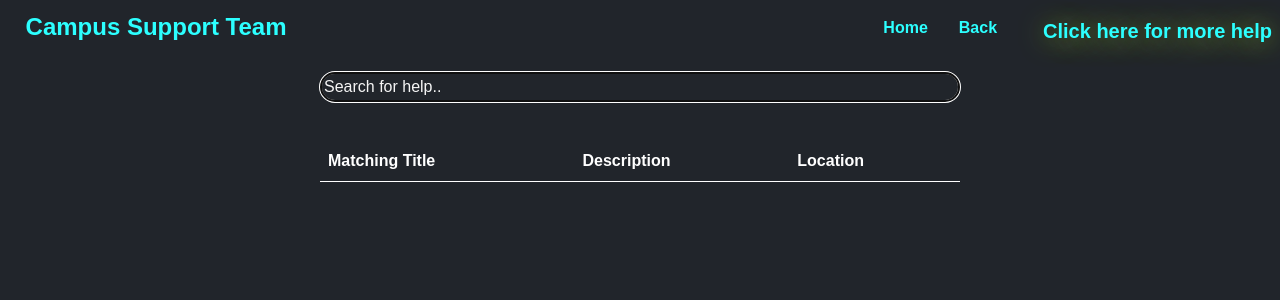
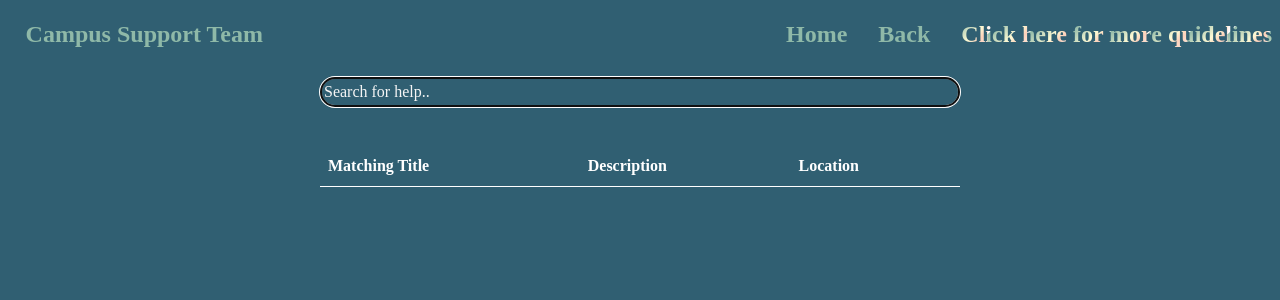
Before and after one commit to oniaom/campus_support, a Flask app: page /search in a window 1280 px wide; the page is wider, and only the part inside the window is pictured. Shown: the top 300 px of that part. Run offline with Flask 2, Linux system fonts and the light colour scheme; lists and menus that the app fills with data are empty.

Commit message:
Add files via upload
-collected ALL css code into styles.css
-added comments( taso -.- )
-created CUSTOM font...from now on we write   font-family: VirtuousSLab
-tried to make colors more minimal.....colors will be decided in the end unless i come up with smthing good that everyone fancies

```diff
--- a/static/css/styles.css
+++ b/static/css/styles.css
@@ -1,65 +1,84 @@
  body {
     width: 100%;
     height:100%;
-    background-color: #21252b ;
-    font-family: sans-serif;
+    background-color: #305F72 ;
+    font-family: VirtuousSLab;
 
   }
 
 
-
+/*HOME PAGE TITLE DESIGN START*/
 .title {
     font-weight: bold;
     text-align: center;
-     color:#2cffff;
-     font-family: sans-serif;
+     color:#FCD0BA;
+     font-family: VirtuousSLab;
+}
+/*HOME PAGE TITLE DESIGN END*/
+
+/* custom font start */
+@font-face {
+  font-family: 'VirtuousSLab';
+  src: url('Fonts/VirtuousSLab/Virtuous-Slab Bold.otf');
+  src: url('Fonts/VirtuousSLab/Virtuous-Slab Hairline.otf');
+  src: url('Fonts/VirtuousSLab/Virtuous-Slab Italic.otf');
+  src: url('Fonts/VirtuousSLab/Virtuous-Slab Thin.otf');
+  src: url('Fonts/VirtuousSLab/Virtuous-Slab.eot');
+  font-weight: Thin;
+  font-style: normal;
+
+}
+/* custom font end */
 
 
-}
-
+/*HOME PAGE SUBTITLE DESIGN START*/
 .subtitle {
     font-weight: bold;
     text-align: center;
-    color:#0aa7a7;
-    font-family: sans-serif;
+    color:#FEFAD4;
+    font-family: VirtuousSLab;
+}
+/*HOME PAGE SUBTITLE DESIGN START*/
 
-}
-
+/*SEARCH BOX2 FORM DESIGN START*/
 .centered
 {
     text-align: center;
-    font-family: sans-serif;
-
+    font-family: VirtuousSLab;
 }
+/*SEARCH BOX2 FORM DESIGN END*/
 
 
+/*HOME PAGE LEFT NAVBAR DESIGN START*/
 .navbar_left
 {
     margin-left: 2vw;
-    font-family: sans-serif;
+    font-family: VirtuousSLab;
+}
+/*HOME PAGE LEFT NAVBAR DESIGN END*/
 
-
-}
-
+/*HOME PAGE RIGHT NAVBAR DESIGN START*/
 .navbar_right {
     width: 100vw;
     margin: auto;
-    font-family: sans-serif;
+    font-family: VirtuousSLab;
+}
+/*HOME PAGE RIGHT NAVBAR DESIGN END*/
 
-}
-
+/*HOME PAGE  NAV DESIGN START*/
 .navigation_decoration {
     text-decoration: none;
     font-weight: bold;
-    font-family: sans-serif;
+    font-family: VirtuousSLab;
     color: white;
 }
+/*HOME PAGE  NAV DESIGN end*/
 
 .accordion_centered
 {
     width: 50vw;
     margin:auto;
-    font-family: sans-serif;
+    font-family: VirtuousSLab;
 
 }
 
@@ -67,80 +86,66 @@
 {
     width: 20vw;
     margin:auto;
-    font-family: sans-serif;
+    font-family: VirtuousSLab;
 
 }
 
 .search_button {
     margin: auto;
-    font-family: sans-serif;
+    font-family: VirtuousSLab;
 
 }
 
 
 /*
-moving all the common issues to the left
+all the common issues list dec
 */
-
 .all_common_issues{
-  margin-left: 0;
-  font-family: sans-serif;
+  font-family: VirtuousSLab;
 
 }
 
-/*
-Animation for the "click here for more help" button
-*/
-#custom_search_button {
-
-    -webkit-border-radius: 60px;
-    border-radius: 60px;
-     cursor: pointer;
-    display: inline-block;
-    font-family: sans-serif;
-    font-size: 20px;
-
+/*HOME PAGE SEARCH BUTTON DESIGN START*/
+  #custom_search_button
+  {
+    font-family: VirtuousSLab;
+    font-weight: bolder;
+    font-size: x-large;
     text-align: center;
-    margin-left: 15px;
     width:max-content;
     height: auto;
-    color: #2cffff !important;
-
-  }
-  @keyframes glowing {
-    0% {
-      border-color: #5f9ea0;
-     /* box-shadow: 0 0 0px #5f9ea0; */
-    }
-    50% {
-      border-color: #31dbe1;
-      /*box-shadow: 0 0 20px #31dbe1;*/
-      text-shadow:2px 2px 30px yellowgreen;
-    }
-    100% {
-      border-color: #5f9ea0;
-     /* box-shadow: 0 0 0px #5f9ea0; */
-    }
-  }
-  #custom_search_button {
-    animation: glowing 2s infinite;
-  }
-
-
-  #q{
-    border-radius: 60px;
-    background: none;
-    border-color: whitesmoke;
-    font-family: sans-serif;
+    background-image:repeating-linear-gradient(
+      -225deg,
+      #8FB9A8 29%,
+       #FEFAD4 58%,
+       #FCD0BA 69%,
+      #ffffff 100%
+    );
+    background-size: auto auto;
+    background-clip: border-box;
+    background-size: 40px auto;
+    color: #fff;
+    background-clip: text;
+    color: transparent;
+    -webkit-background-clip: text;
+    -webkit-text-fill-color: transparent;
+    animation: textclip 1s linear infinite;
+    display: inline-block;
 
   }
 
-  ::placeholder { /* Chrome, Firefox, Opera, Safari 10.1+ */
-    color: whitesmoke;
-    font-family: sans-serif;
+  @keyframes textclip {
+    to {
+      background-position: 20% center;
 
+    }
   }
+/*HOME PAGE SEARCH BUTTON DESIGN END*/
 
+
+
+
+/*img grey on hover*/
   .list-inline-item{
     opacity: 1.0;
     filter: alpha(opacity=100);
@@ -150,3 +155,77 @@ Animation for the "click here for more help" button
     opacity: 0.4;
     filter: alpha(opacity=40);
   }
+
+
+  /*home page nav items decoration start */
+  #navlink1,#navlink2, #navlink0{
+  color: #8FB9A8 !important;
+  font-size:x-large;
+   font-family: VirtuousSLab;
+   margin-right: 15px;
+   cursor: pointer;
+   font-weight: bolder;
+
+  }
+
+
+/*shine animation of navbar */
+#navlink1:hover,#navlink2:hover, #custom_search_button:hover, #navlink0:hover {
+    -webkit-mask-image: linear-gradient(-75deg, rgba(0,0,0,.6) 30%, #000 50%, rgba(0,0,0,.6) 70%);
+    -webkit-mask-size: 200%;
+    animation: shine 2s infinite;
+
+
+  }
+
+  @keyframes shine {
+    from {
+      -webkit-mask-position: 150%;
+    }
+
+    to {
+      -webkit-mask-position: -50%;
+    }
+  }
+
+ /*home page nav items decoration end */
+
+
+/*search bar animation start*/
+/*SEARC ENGINE DESIGN START */
+#q{
+  border-radius: 60px;
+  background: none;
+  border-color: whitesmoke;
+  font-family: VirtuousSLab;
+
+}
+
+::placeholder { /* Chrome, Firefox, Opera, Safari 10.1+ */
+  color: whitesmoke;
+  font-family: VirtuousSLab;
+
+}
+/*SEARC ENGINE DESIGN END */
+  #q{
+    margin: 0;
+    position: relative;
+    top: 50%;
+    margin-left: 50%;
+    margin-right: 50%;
+    border-radius: 60px;
+    transform: translate(-50%, -50%) ;
+    color: white !important;
+}
+
+  input[type=text] {
+     width: 25%;
+     -webkit-transition: width 800ms ease-in-out;
+     transition: width 800ms ease-in-out;
+  }
+  /* When the input field gets focus,
+       change its width */
+  input[type=text]:focus {
+    width: 50%;
+  }
+  /*search bar animation end*/
--- a/templates/guides/outlook_authenticator.html
+++ b/templates/guides/outlook_authenticator.html
@@ -14,10 +14,10 @@ Two Factor Authenticator
         <u>What you will need:</u>
     </h2>
     <ul class="list_centered list-group">
-        <li class="list-group-item list-group-item-primary">
+        <li class="list-group-item list-group-item-primary" id="step1">
             A Laptop or a Desktop computer
         </li>
-        <li class="list-group-item list-group-item-primary">
+        <li class="list-group-item list-group-item-primary" id="step2">
             A Mobile Phone that is running either Android or IOS (Iphone)
         </li>
     </ul>
--- a/templates/index.html
+++ b/templates/index.html
@@ -5,8 +5,9 @@
 {% endblock %}
 
 {% block body %}
-<h1 class="title">
+<h1 class="title" style="margin-top: 5%;">
     <br>
+
     Welcome to the Campus Support Team Knowledgebase!
 
 </h1>
--- a/templates/layout.html
+++ b/templates/layout.html
@@ -27,9 +27,9 @@
 
 
     <!-- Navbar -->
-    <nav class="navbar navbar-expand-lg navbar-light bg-light" style="background-color: #21252b !important;">
+    <nav class="navbar navbar-expand-lg navbar-light bg-light" style="background-color: #305F72 !important;">
         <!-- Navbar content -->
-        <h1 class="navbar-brand navbar_left" href="/" style="color: #2cffff !important; font-size:x-large; font-weight: bolder; font-family: sans-serif;">Campus Support Team</h1>
+        <a id="navlink0"class="navbar-brand navbar_left" href="/" >Campus Support Team</a>
 
         <button class="navbar-toggler" type="button" data-bs-toggle="collapse" data-bs-target="#navbarNav"
             aria-controls="navbarNav" aria-expanded="false" aria-label="Toggle navigation">
@@ -43,18 +43,20 @@
         <div class="collapse navbar-collapse" id="navbarNav">
             <ul class="navbar-nav title">
                 <li class="nav-item active">
-                    <a class="nav-link" href="/" style="color: #2cffff !important ; font-family: sans-serif; margin-right: 15px;">
+                    <a id="navlink1" class="nav-link" href="/">
                         Home
                     </a>
                 </li>
                 <li class="nav-item active" >
-                    <a class="nav-link"  onclick="history.back()" style="color: #2cffff !important ; font-family: sans-serif; margin-right: 15px;  cursor: pointer;" >
+                    <a id="navlink2" class="nav-link"  onclick="history.back()" >
                         Back
                     </a>
+
                 </li>
+
                 <li class="nav-item">
-                    <a class="nav-link" href="/search" id="custom_search_button" >
-                        Click here for more help
+                    <a  class="nav-link" href="/search" id="custom_search_button" >
+                        Click here for more quidelines
                     </a>
                 </li>
 
--- a/templates/search_box2.html
+++ b/templates/search_box2.html
@@ -1,9 +1,5 @@
 <!DOCTYPE html>
 <html>
-
-
-
-
 
 <form class="centered" action="/search">
     <br>
@@ -12,38 +8,6 @@
      <input id="q" onkeyup="search_guide()" type="text"
      name="q" placeholder="Search for help.." value="{{ override }}" autofocus autocomplete="off">
 
-
-
- <!-- ordered list
- <ol id='list' style=" color: white !important;">
-     <li class="guides">MFA</li>
-     <li class="guides">AUTH</li>
-     <li class="guides">OUTLOOK</li>
-     <li class="guides">BANNER</li>
-     <li class="guides">BLACKBOARD</li>
-     <li class="guides">MODDLE</li>
-     <li class="guides">REGISTRATIONS</li>
-     <li class="guides">AFM</li>
-     <li class="guides">HTUA</li>
-     <li class="guides">RENNAB</li>
- </ol>
- <script>
-    function search_guide() {
-    let input = document.getElementById('searchbar').value
-    input=input.toLowerCase();
-    let x = document.getElementsByClassName('guides');
-
-    for (i = 0; i < x.length; i++) {
-        if (!x[i].innerHTML.toLowerCase().startsWith(input)) {
-            x[i].style.display="none";
-        }
-        else {
-            x[i].style.display="list-item";
-
-        }
-    }
-}
--->
 </script>
 
     <!-- Set cursor to the end -->
@@ -54,59 +18,12 @@
     </script>
 
     {% else %}
-    <!--
-        why id==q????
-     -->
+
     <input id="q" onkeyup="search_guide()" type="text"
      name="q" placeholder="Search for help.."  autofocus autocomplete="off">
     {% endif %}
 
-    <!-- useless
-    <input type="submit" value="Search">
-    -->
 </form>
 
 
 </html>
-
-<style>
-    #q{
-    margin: 0;
-    position: relative;
-    top: 50%;
-    margin-left: 50%;
-    margin-right: 50%;
-    border-radius: 60px;
-    transform: translate(-50%, -50%) ;
-    color: white !important;
-}
-
-
-
-
-  input[type=text] {
-     width: 25%;
-     -webkit-transition: width 0.15s ease-in-out;
-     transition: width 0.15s ease-in-out;
-  }
-
-  /* When the input field gets focus,
-       change its width to 100% */
-  input[type=text]:focus {
-    width: 50%;
-  }
-
- #list{
-   font-size:  1.5em;
-   margin-left: 90px;
-   color: white !important;
-  }
-
-.animals{
-  display: list-item;
- }
-
- ::placeholder{
-    color: whtie;
- }
-</style>
```
Also changed, not shown: templates/Fonts/VirtuousSlab/Virtuous-Slab Bold.otf (added), templates/Fonts/VirtuousSlab/Virtuous-Slab Hairline.otf (added), templates/Fonts/VirtuousSlab/Virtuous-Slab Italic.otf (added), templates/Fonts/VirtuousSlab/Virtuous-Slab Thin.otf (added), templates/Fonts/VirtuousSlab/Virtuous-Slab.otf (added).
